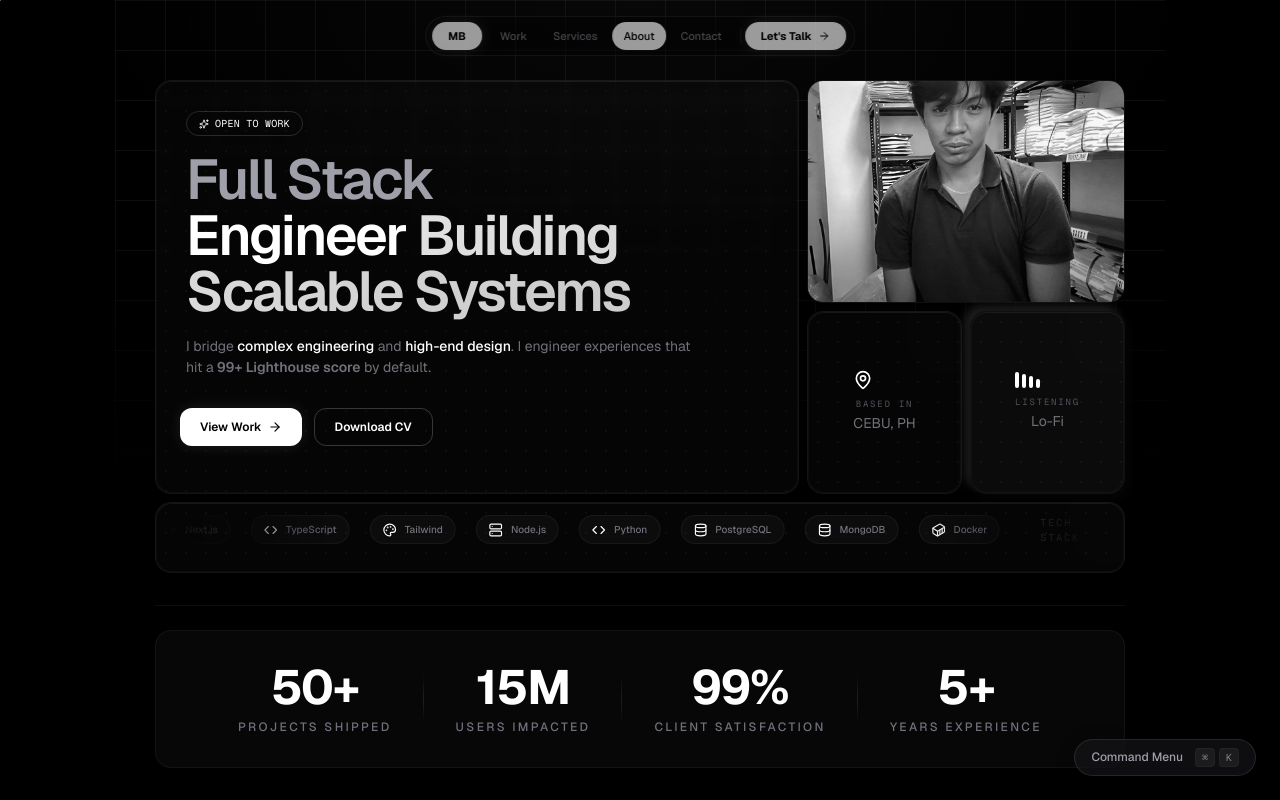
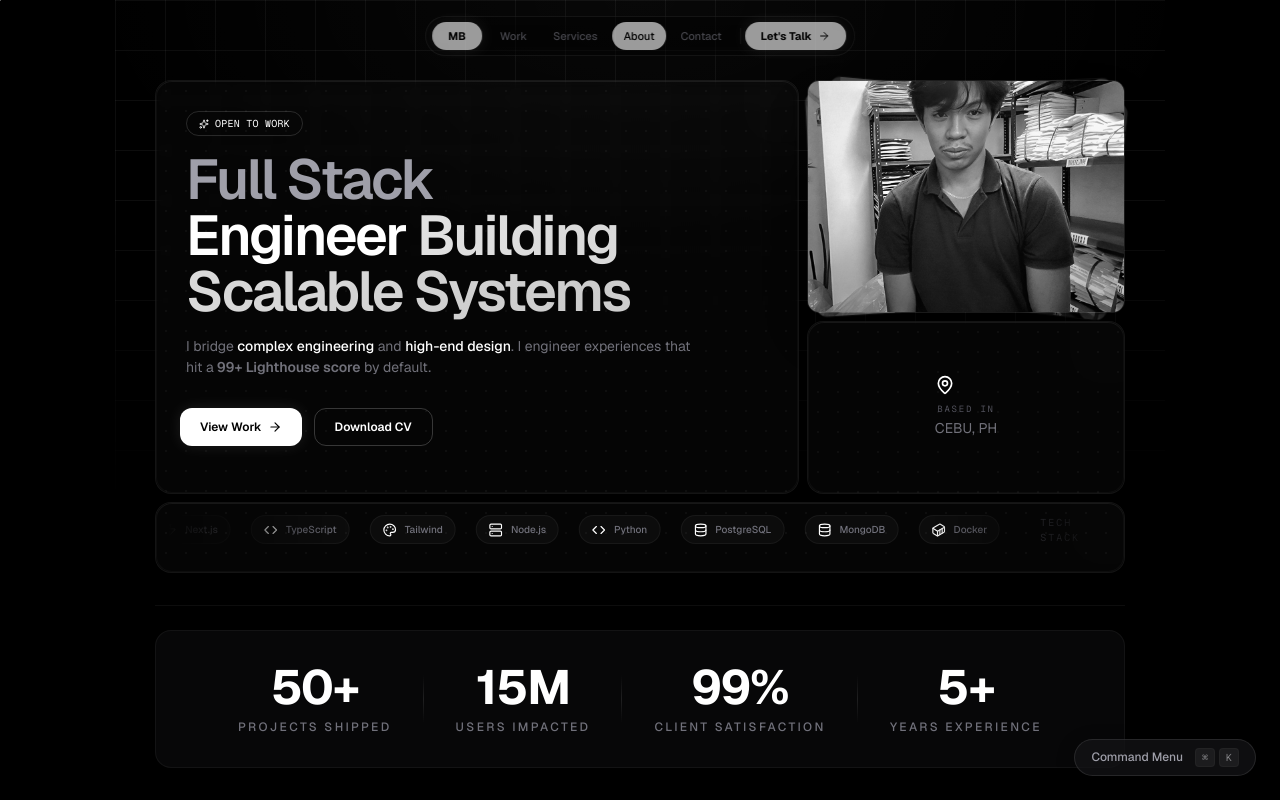
Before and after one commit to l9rins/l9rins-portfolio, a Next.js app: page / in a window 1280 px wide. Shown: the top 800 px of the page. Built offline with nearby package versions, Linux system fonts and the light colour scheme.

Commit message:
feat: remove lofi card, add ted-style polaroid photo stack to hero

```diff
--- a/app/page.tsx
+++ b/app/page.tsx
@@ -136,21 +136,64 @@ export default function Home() {
             </motion.div>
           </SpotlightCard>
 
-          {/* PROFILE PHOTO */}
-          <div className="md:col-span-4 h-full min-h-[180px] relative rounded-xl overflow-hidden border border-white/[0.06] group">
+          {/* PROFILE PHOTO - Polaroid Stack */}
+          <div className="md:col-span-4 h-full min-h-[200px] relative group" style={{ perspective: '800px' }}>
+            {/* Back card */}
+            <motion.div
+              className="absolute inset-2 rounded-lg overflow-hidden border border-white/[0.06]"
+              style={{ rotate: 6, rotateY: -5 }}
+              initial={{ opacity: 0, y: 20, rotate: 10 }}
+              animate={{ opacity: 0.5, y: 0, rotate: 6 }}
+              transition={{ delay: 1.3, duration: 0.6 }}
+            >
+              <Image
+                src="/profile.png"
+                alt=""
+                fill
+                sizes="(max-width: 768px) 100vw, 33vw"
+                className="object-cover grayscale opacity-60"
+              />
+            </motion.div>
+
+            {/* Middle card */}
+            <motion.div
+              className="absolute inset-1 rounded-lg overflow-hidden border border-white/[0.08]"
+              style={{ rotate: -3, rotateY: 3 }}
+              initial={{ opacity: 0, y: 15, rotate: -6 }}
+              animate={{ opacity: 0.7, y: 0, rotate: -3 }}
+              transition={{ delay: 1.1, duration: 0.6 }}
+            >
+              <Image
+                src="/profile.png"
+                alt=""
+                fill
+                sizes="(max-width: 768px) 100vw, 33vw"
+                className="object-cover grayscale opacity-70"
+              />
+            </motion.div>
+
+            {/* Front card - main */}
+            <motion.div
+              className="absolute inset-0 rounded-lg overflow-hidden border border-white/[0.1] shadow-2xl"
+              initial={{ opacity: 0, y: 10, rotate: 0 }}
+              animate={{ opacity: 1, y: 0, rotate: 0 }}
+              transition={{ delay: 0.9, duration: 0.6 }}
+              whileHover={{ scale: 1.03, rotate: 0, y: -4 }}
+            >
               <Image
                 src="/profile.png"
                 alt="Mark Lorenz Barangan"
                 fill
                 sizes="(max-width: 768px) 100vw, 33vw"
-              className="object-cover grayscale group-hover:grayscale-0 transition-all duration-500 group-hover:scale-105"
+                className="object-cover grayscale group-hover:grayscale-0 transition-all duration-500"
                 priority
               />
-            <div className="absolute inset-0 bg-gradient-to-t from-black/40 via-transparent to-transparent pointer-events-none" />
+              <div className="absolute inset-0 bg-gradient-to-t from-black/30 via-transparent to-transparent pointer-events-none" />
+            </motion.div>
           </div>
 
           {/* MAP CARD */}
-          <SpotlightCard delay={1.2} className="md:col-span-2 h-full min-h-[140px] flex flex-col items-center justify-center hover-glow-subtle cursor-default">
+          <SpotlightCard delay={1.2} className="md:col-span-4 h-full min-h-[140px] flex flex-col items-center justify-center hover-glow-subtle cursor-default">
             <motion.div
               whileHover={{ scale: 1.15, rotate: 8 }}
               transition={{ type: "spring", stiffness: 300, damping: 15 }}
@@ -161,24 +204,6 @@ export default function Home() {
             <div className="text-center">
               <p className="font-mono text-[9px] text-zinc-600 uppercase tracking-[0.2em] mb-0.5">Based In</p>
               <p className="body font-medium text-white text-sm">CEBU, PH</p>
-            </div>
-          </SpotlightCard>
-
-          {/* MUSIC CARD */}
-          <SpotlightCard delay={1.4} className="md:col-span-2 h-full min-h-[140px] flex flex-col items-center justify-center neumorphic-dark border-none hover-glow-subtle cursor-default">
-            <div className="flex gap-[3px] items-end mb-2 h-4" aria-hidden="true">
-              {[1, 2, 3, 4].map(i => (
-                <motion.div
-                  key={i}
-                  className="w-1 bg-white rounded-full"
-                  animate={{ height: [6, 16, 6] }}
-                  transition={{ repeat: Infinity, duration: 0.7, delay: i * 0.08 }}
-                />
-              ))}
-            </div>
-            <div className="text-center">
-              <p className="font-mono text-[9px] text-zinc-600 uppercase tracking-[0.2em] mb-0.5">Listening</p>
-              <p className="body font-medium text-white text-sm">Lo-Fi</p>
             </div>
           </SpotlightCard>
 
```
Lines whose indentation alone changed are shown as unchanged.
